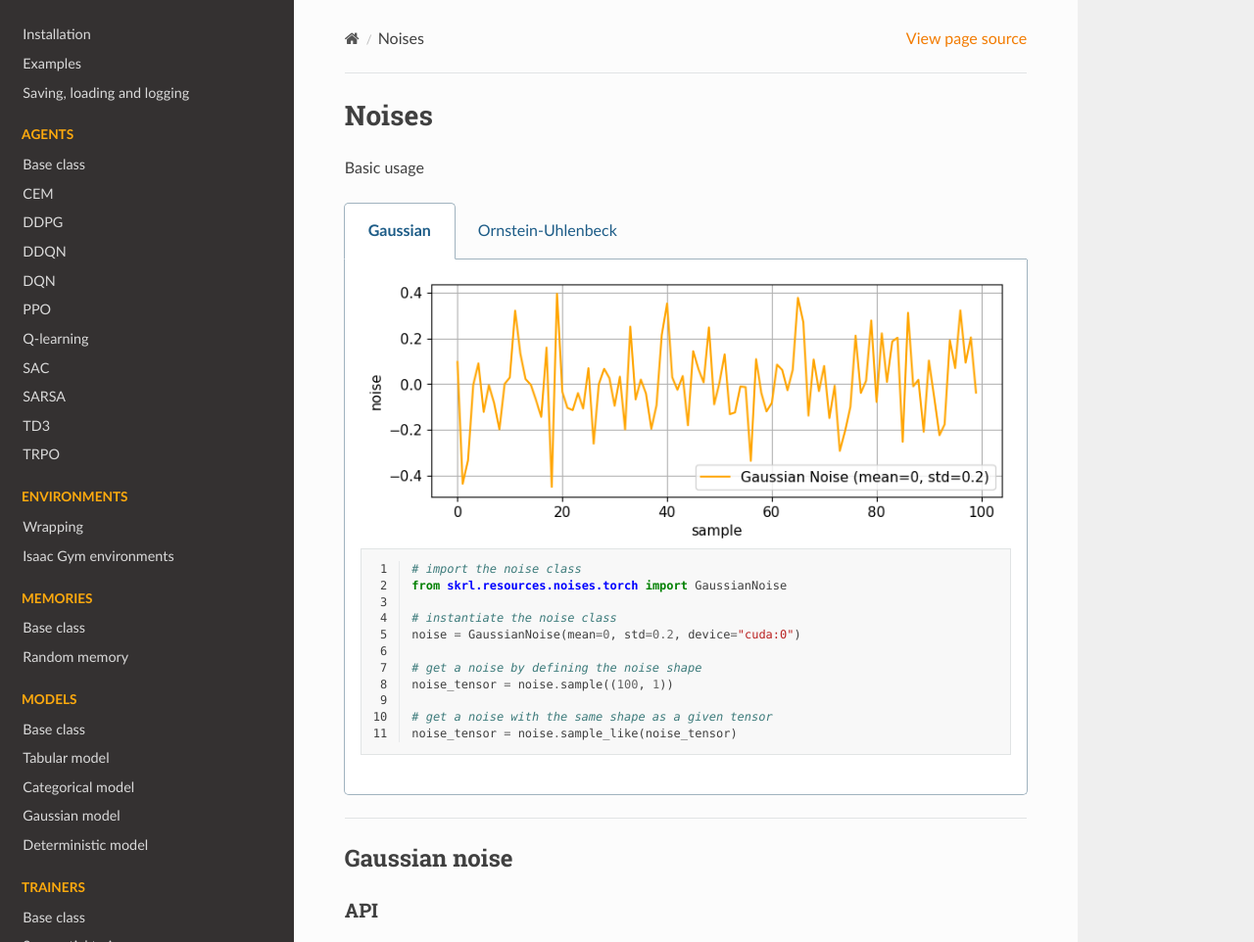
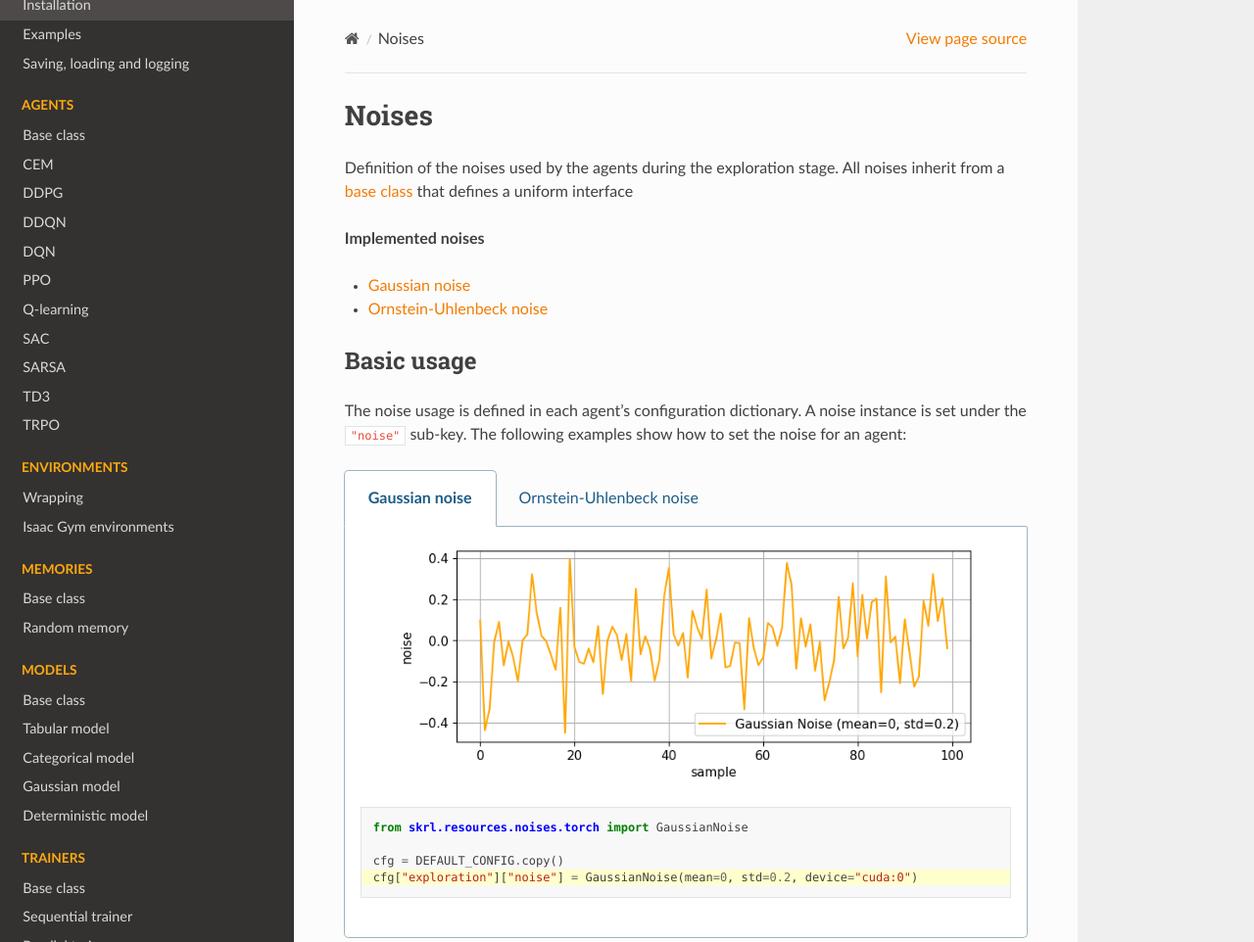
Before and after one commit to Toni-SM/skrl, a Sphinx documentation site: the page built from docs/source/modules/skrl.resources.noises.rst, in a window 1280 px wide and 1400 px high, cut to the strip 0-962 px from the top of the window. Shown: the whole strip at 98% size. Built offline with Sphinx 7.4.7 and the Read the Docs theme 2.0.0, drawn with Linux system fonts in a browser that asks for light colours.

Commit message:
Improve resources docs

```diff
--- a/docs/source/index.rst
+++ b/docs/source/index.rst
@@ -159,7 +159,7 @@ Resources
 
     **Learning rate schedulers:** Definition of learning rate schedulers. All schedulers inherit from the PyTorch :literal:`_LRScheduler` class (see `how to adjust learning rate <https://pytorch.org/docs/stable/optim.html#how-to-adjust-learning-rate>`_ in the PyTorch documentation for more details)
 
-        * :ref:`KL Adaptive <kl-adaptive>`
+        * :ref:`KL Adaptive <kl-adaptive-scheduler>`
 
 .. toctree::
     :maxdepth: 2
--- a/docs/source/modules/skrl.resources.noises.rst
+++ b/docs/source/modules/skrl.resources.noises.rst
@@ -1,16 +1,25 @@
 Noises
 ======
 
-    .. Definition of the noises used by the agents during the exploration stage. All noises inherit from a :doc:`base class <skrl.resources.noises.base_class>` that defines a uniform interface
+Definition of the noises used by the agents during the exploration stage. All noises inherit from a :ref:`base class <base-class-noise>` that defines a uniform interface
+
+**Implemented noises**
+
+- :ref:`Gaussian noise <gaussian-noise>`
+- :ref:`Ornstein-Uhlenbeck noise <ornstein-uhlenbeck-noise>`
 
 Basic usage
+-----------
+
+The noise usage is defined in each agent's configuration dictionary. A noise instance is set under the :literal:`"noise"` sub-key. The following examples show how to set the noise for an agent:
 
 .. tabs::
 
-    .. tab:: Gaussian
+    .. tab:: Gaussian noise
 
         .. image:: ../_static/imgs/noise_gaussian.png
-            :width: 800
+            :width: 90%
+            :align: center
             :alt: Gaussian noise
 
         .. raw:: html
@@ -18,24 +27,18 @@ Basic usage
             <br>
 
         .. code-block:: python
-            :linenos:
+            :emphasize-lines: 4
 
-            # import the noise class
             from skrl.resources.noises.torch import GaussianNoise
 
-            # instantiate the noise class
-            noise = GaussianNoise(mean=0, std=0.2, device="cuda:0")
+            cfg = DEFAULT_CONFIG.copy()
+            cfg["exploration"]["noise"] = GaussianNoise(mean=0, std=0.2, device="cuda:0")
 
-            # get a noise by defining the noise shape
-            noise_tensor = noise.sample((100, 1))
-
-            # get a noise with the same shape as a given tensor
-            noise_tensor = noise.sample_like(noise_tensor)
-
-    .. tab:: Ornstein-Uhlenbeck
+    .. tab:: Ornstein-Uhlenbeck noise
 
         .. image:: ../_static/imgs/noise_ornstein_uhlenbeck.png
-            :width: 800
+            :width: 90%
+            :align: center
             :alt: Ornstein-Uhlenbeck noise
 
         .. raw:: html
@@ -43,19 +46,12 @@ Basic usage
             <br>
 
         .. code-block:: python
-            :linenos:
+            :emphasize-lines: 4
 
-            # import the noise class
             from skrl.resources.noises.torch import OrnsteinUhlenbeckNoise
 
-            # instantiate the noise class
-            noise = OrnsteinUhlenbeckNoise(theta=0.15, sigma=0.2, base_scale=1.0, device="cuda:0")
-
-            # get a noise by defining the noise shape
-            noise_tensor = noise.sample((100, 1))
-
-            # get a noise with the same shape as a given tensor
-            noise_tensor = noise.sample_like(noise_tensor)
+            cfg = DEFAULT_CONFIG.copy()
+            cfg["exploration"]["noise"] = OrnsteinUhlenbeckNoise(theta=0.15, sigma=0.2, base_scale=1.0, device="cuda:0")
 
 .. raw:: html
 
```
Also changed, not shown: docs/source/modules/skrl.resources.schedulers.rst (+42 -7 lines).
